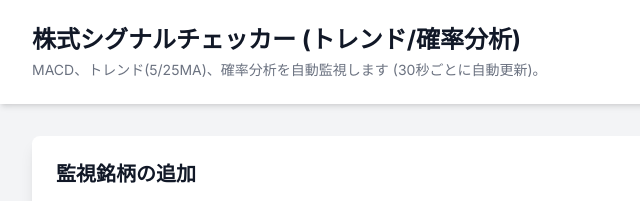
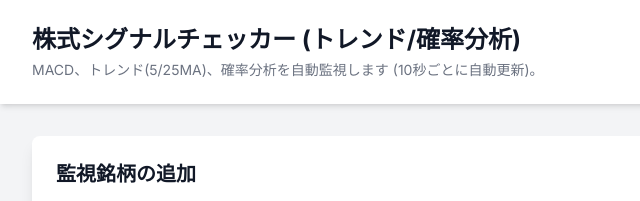
Before and after one commit to kyaitokun/TradinSgignals, a plain HTML site: page TradinSgignals/index.html in a window 1280 px wide. Shown: the top 201 px of the page, 0-640 px from the left. Drawn offline with nearby package versions, Linux system fonts and the light colour scheme.

Commit message:
no message

```diff
--- a/TradinSgignals/index.html
+++ b/TradinSgignals/index.html
@@ -45,7 +45,7 @@
             <h1 class="text-2xl font-bold text-gray-900">
                 株式シグナルチェッカー (トレンド/確率分析)
             </h1>
-            <p class="mt-1 text-sm text-gray-500">MACD、トレンド(5/25MA)、確率分析を自動監視します (30秒ごとに自動更新)。</p>
+            <p class="mt-1 text-sm text-gray-500">MACD、トレンド(5/25MA)、確率分析を自動監視します (10秒ごとに自動更新)。</p>
         </div>
     </header>
 
```
